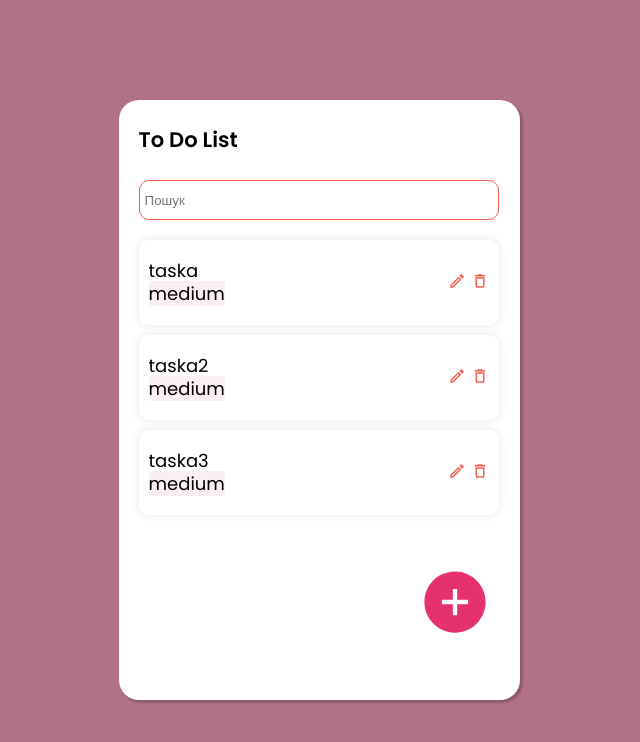
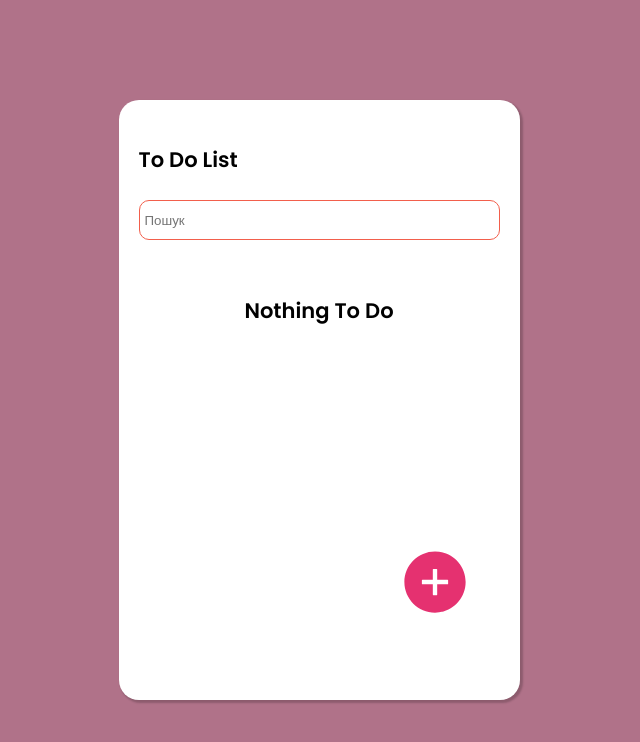
Before and after one commit to romaniv1437/TODO-list, a React (Create React App) app: page / in a window 1280 px wide. Shown: the top 742 px of the page, without its empty margins (321-961 px from the left). Built offline with nearby package versions, Linux system fonts and the light colour scheme.

Commit message:
change styles, add day show, add functionality to TaskChangeForm.js

```diff
--- a/src/App.js
+++ b/src/App.js
@@ -7,11 +7,7 @@ import Header from "./components/Header/Header";
 
 function App() {
 
-    const [tasks, setTasks] = useState([
-        {id: 1, text: 'taska', difficulty: 'medium'},
-        {id: 2, text: 'taska2', difficulty: 'medium'},
-        {id: 3, text: 'taska3', difficulty: 'medium'},
-    ])
+    const [tasks, setTasks] = useState([])
     const [filter, setFilter] = useState({query: ''})
     const addTask = (newTask) => {
         setTasks([...tasks, newTask])
--- a/src/App.module.css
+++ b/src/App.module.css
@@ -14,8 +14,14 @@ a {
 ul, li {
     list-style: none;
 }
+h3 {
+    text-align: center;
+    margin-top: 10px;
+    margin-bottom: 10px;
+}
 
 body {
+
     line-height: 1;
     font-family: Poppins;
     font-size: 18px;
@@ -24,7 +30,8 @@ body {
 }
 
 .wrapper {
-    height: 100vh;
+    padding: 20px;
+    min-height: 100vh;
     display: flex;
     justify-content: center;
     flex-direction: column;
@@ -33,6 +40,8 @@ body {
 
 
 .app {
+    position: relative;
+    padding: 20px;
     display: flex;
     flex-direction: column;
     background-color: #fff;
--- a/src/components/Header/header.module.css
+++ b/src/components/Header/header.module.css
@@ -2,5 +2,4 @@
     height: 80px;
     display: flex;
     align-items: center;
-    padding: 0 20px;
 }
--- a/src/components/TaskAddForm/TaskAddForm.js
+++ b/src/components/TaskAddForm/TaskAddForm.js
@@ -6,7 +6,6 @@ import {AiFillPlusCircle, AiFillCloseCircle} from "react-icons/ai";
 import Select from "../assets/Select/Select";
 
 const TaskAddForm = (props) => {
-
     const [isForm, setForm] = useState(false)
     const [text, setText] = useState('')
     const [difficulty, setDifficulty] = useState('')
@@ -14,10 +13,8 @@ const TaskAddForm = (props) => {
     const onAddTask = (text) => {
         let newTask = {id: Date.now(), text, difficulty}
         props.addTask(newTask)
-        console.log(newTask)
         setText('')
     }
-
     const showForm = () => setForm(!isForm)
 
     return (
@@ -32,13 +29,10 @@ const TaskAddForm = (props) => {
                             options={[
                                 {value: 'easy'},
                                 {value: 'medium'},
-                            {value: 'hard'},
-                        ]}
-                    />
+                                {value: 'hard'}]} />
                         <CustomButton onClick={() => {
                             onAddTask(text);
-                        showForm();
-                    }}>Add task</CustomButton>
+                            showForm();}}>Add task</CustomButton>
                         <AiFillCloseCircle onClick={showForm}/>
                     </div>
                 </div>
--- a/src/components/TaskAddForm/TaskAddForm.module.css
+++ b/src/components/TaskAddForm/TaskAddForm.module.css
@@ -1,14 +1,15 @@
 .addForm {
+    transform: translate(-20px, -20px);
     position: absolute;
     display: flex;
     flex-direction: column;
     justify-content: center;
     max-width: 401px;
-    width: 90%;
+    width: 100%;
     min-height: 600px;
+    height: 100%;
     border-radius: 20px;
     background-color: rgba(0, 0, 0, 0.82);
-    gap: 15px;
 }
 
 .form__background {
@@ -21,6 +22,7 @@
     height: 300px;
     border-radius: 15px;
     background-color: rgba(255, 255, 255, 0.9);
+    gap: 15px;
 }
 
 .addForm .form__background svg{
@@ -37,6 +39,10 @@
 .addForm .form__background button {
     margin-top: 10px;
 }
+.addForm .form__background input {
+    width: 90%;
+    margin: 0 auto;
+}
 
 .icon_form {
     align-self: flex-end;
--- /dev/null
+++ b/src/components/Tasks/TaskChangeForm/TaskChangeForm.js
@@ -0,0 +1,26 @@
+import React from 'react';
+import s from "../Tasks.module.css";
+import CustomInput from "../../assets/Input/Input";
+import { MdOutlineFileDownloadDone, MdOutlineClose } from "react-icons/md";
+
+
+const TaskChangeForm = (props) => {
+    return (
+            <>
+                <h3>Change your task</h3>
+                <div className={s.change_task}>
+                    <CustomInput placeholder='Enter new text' value={props.newTaskText}
+                                 onChange={(e) => props.setNewTaskText(e.target.value)}/>
+                <div className={s.icons}>
+                    <MdOutlineFileDownloadDone onClick={() => {
+                        props.editTask(props.onChange.taskId, props.newTaskText);
+                        props.setNewTaskText('')
+                        props.onTaskChange(0, false)
+                    }}/>
+                    <MdOutlineClose onClick={()=>props.onTaskChange(0, false)}/>
+                </div>
+            </div></>
+    );
+};
+
+export default TaskChangeForm;
--- /dev/null
+++ b/src/components/Tasks/TaskElement/TaskElement.js
@@ -0,0 +1,29 @@
+import React from 'react';
+import s from "../Tasks.module.css";
+import {MdDeleteOutline, MdOutlineModeEditOutline} from "react-icons/md";
+import DayShow from "../../assets/DayShow/DayShow";
+
+const TaskElement = (props) => {
+
+    let task_elements = props.tasks.map(task => <div key={task.id} className={s.task_el}>
+        <div className={s.left}>
+            <p>{task.text}</p>
+            <span>{task.difficulty}</span>
+        </div>
+        <div className={s.right}>
+            <MdOutlineModeEditOutline onClick={() => props.onTaskChange(task.id, true)}/>
+            <MdDeleteOutline onClick={() => props.removeTask(task.id)}/>
+        </div>
+    </div>)
+
+    return (
+        <div>
+            {task_elements.length ? <>
+                <DayShow />
+                {task_elements}
+            </> : <h3 className={s.empty_title}>Nothing To Do</h3>}
+        </div>
+    );
+};
+
+export default TaskElement;
--- a/src/components/Tasks/Tasks.js
+++ b/src/components/Tasks/Tasks.js
@@ -1,39 +1,28 @@
 import React, {useState} from 'react';
 import s from './Tasks.module.css'
-import {MdDeleteOutline, MdOutlineModeEditOutline} from "react-icons/md";
-import CustomInput from "../assets/Input/Input";
-import CustomButton from "../assets/Button/Button";
+import TaskChangeForm from "./TaskChangeForm/TaskChangeForm";
+import TaskElement from "./TaskElement/TaskElement";
 
 const Tasks = (props) => {
     const [newTaskText, setNewTaskText] = useState('')
-    const [onChange, setOnChange] = useState(false)
-    const onTaskChange = () => {
-        setOnChange(!onChange)
+    const [onChange, setOnChange] = useState({taskId: 0, isChange: false})
+    const onTaskChange = (taskId, isChange) => {
+        setOnChange({taskId: taskId, isChange: isChange})
     }
-
-    let task_elements = props.tasks.map(task => <div key={task.id} className={s.task_el}>
-                <div className={s.left}>
-                    <p>{task.text}</p>
-                    <span>{task.difficulty}</span>
-                </div>
-                <div className={s.right}>
-                    {onChange ? <div className={s.change_task}>
-                        <CustomInput placeholder='Enter new text' value={newTaskText}
-                                     onChange={(e) => setNewTaskText(e.target.value)}/>
-                        <CustomButton onClick={() => {
-                            props.editTask(task.id, newTaskText);
-                            setNewTaskText('')
-                            onTaskChange(false)
-                        }}>save</CustomButton>
-                    </div> : null}
-                    <MdOutlineModeEditOutline onClick={() => onTaskChange(task.id, true)}/>
-                    <MdDeleteOutline onClick={() => props.removeTask(task.id)}/>
-                </div>
-            </div>)
 
     return (
         <div className={s.tasks}>
-            {task_elements.length ? task_elements : <h3>Nothing To Do</h3>}
+            {onChange.isChange ? <TaskChangeForm onChange={onChange}
+                                                 newTaskText={newTaskText}
+                                                 setNewTaskText={setNewTaskText}
+                                                 onTaskChange={onTaskChange}
+                                                 editTask={props.editTask}/> :
+                <TaskElement tasks={props.tasks}
+                             onTaskChange={onTaskChange}
+                             removeTask={props.removeTask}
+                />
+            }
+
         </div>
     );
 };
--- a/src/components/Tasks/Tasks.module.css
+++ b/src/components/Tasks/Tasks.module.css
@@ -2,16 +2,14 @@
     width: 100%;
 }
 
-.tasks h3{
+.empty_title{
     margin-top: 50px;
-    text-align: center;
 }
 
 .task_el {
     padding: 15px 10px;
     max-width: 374px;
     height: 85px;
-    width: 90%;
     margin: 0 auto;
     justify-content: space-between;
     display: flex;
@@ -24,6 +22,9 @@
  }
 .task_el:not(:last-child) {
     margin-bottom: 10px;
+}
+.task_el:last-child {
+    margin-bottom: 20px;
 }
 
 .task_el .left p{
@@ -44,6 +45,7 @@
 .task_el .left span {
     background-color: #FCEEF5;
     border-radius: 3px;
+    color: #B07289;
 }
 
 .task_el .right {
@@ -58,10 +60,8 @@
 }
 
 .change_task {
-    transform: translateY(-31px);
     max-width: 364px;
     height: 85px;
-    width: 80%;
     position: absolute;
     left: 0;
     right: 0;
@@ -69,6 +69,7 @@
     margin-right: auto;
     display: flex;
     align-items: center;
+    justify-content: space-between;
     background-color: white;
     box-shadow: 0 0 10px 0 rgba(0,0,0,.1);
     border-radius: 10px;
@@ -77,9 +78,16 @@
 }
 
 .change_task input {
-    max-width: 160px;
+    max-width: 250px;
 }
-.change_task button {
-    font-size: 20px;
+.change_task .icons {
+    padding-left: 10px;
+}
+.change_task svg {
+    color: #F25F4C;
+    font-size: 18px;
 
 }
+.change_task svg:first-child {
+    margin-right: 5px;
+}
--- /dev/null
+++ b/src/components/assets/DayShow/DayShow.js
@@ -0,0 +1,17 @@
+import React from 'react';
+import s from './DayShow.module.css'
+
+const DayShow = () => {
+    const weekday = ["Sunday","Monday","Tuesday","Wednesday","Thursday","Friday","Saturday"];
+
+    const d = new Date();
+    let day = weekday[d.getDay()];
+    let dayNumber = d.getDate();
+    let monthNumber = d.getMonth() + 1; // because JS Date()
+    let year = d.getFullYear()
+    return (
+        <h3 className={s.date}>{day} {monthNumber+'/'+dayNumber+'/'+year}</h3>
+    );
+};
+
+export default DayShow;
--- /dev/null
+++ b/src/components/assets/DayShow/DayShow.module.css
@@ -0,0 +1,7 @@
+.date {
+    color: #E53170;
+    text-align: start;
+    font-size: 16px;
+    margin-top: 20px;
+    margin-bottom: 10px;
+}
--- a/src/components/assets/Input/Input.module.css
+++ b/src/components/assets/Input/Input.module.css
@@ -2,8 +2,7 @@
     padding-left: 5px;
     max-width: 500px;
     height: 40px;
-    width: 90%;
-    margin: 0 auto;
+    width: 100%;
     border: 1px solid #F25F4C;
     border-radius: 10px;
     margin-bottom: 10px;
```
Lines whose indentation alone changed are shown as unchanged.
